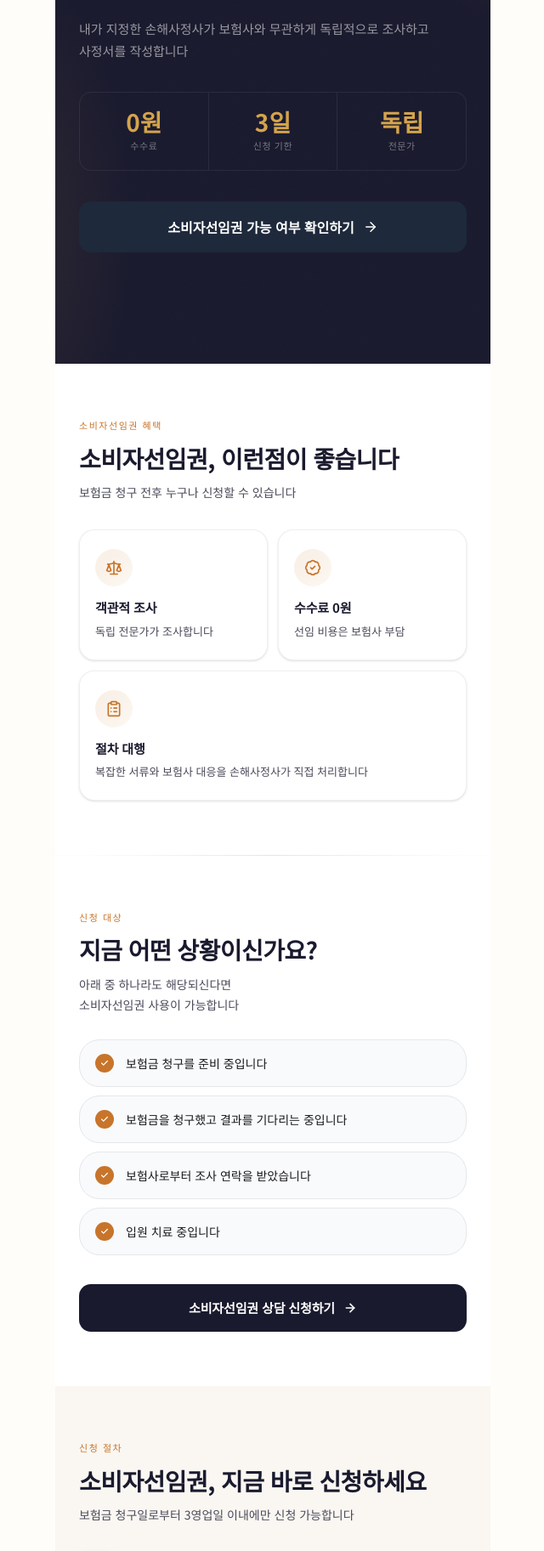
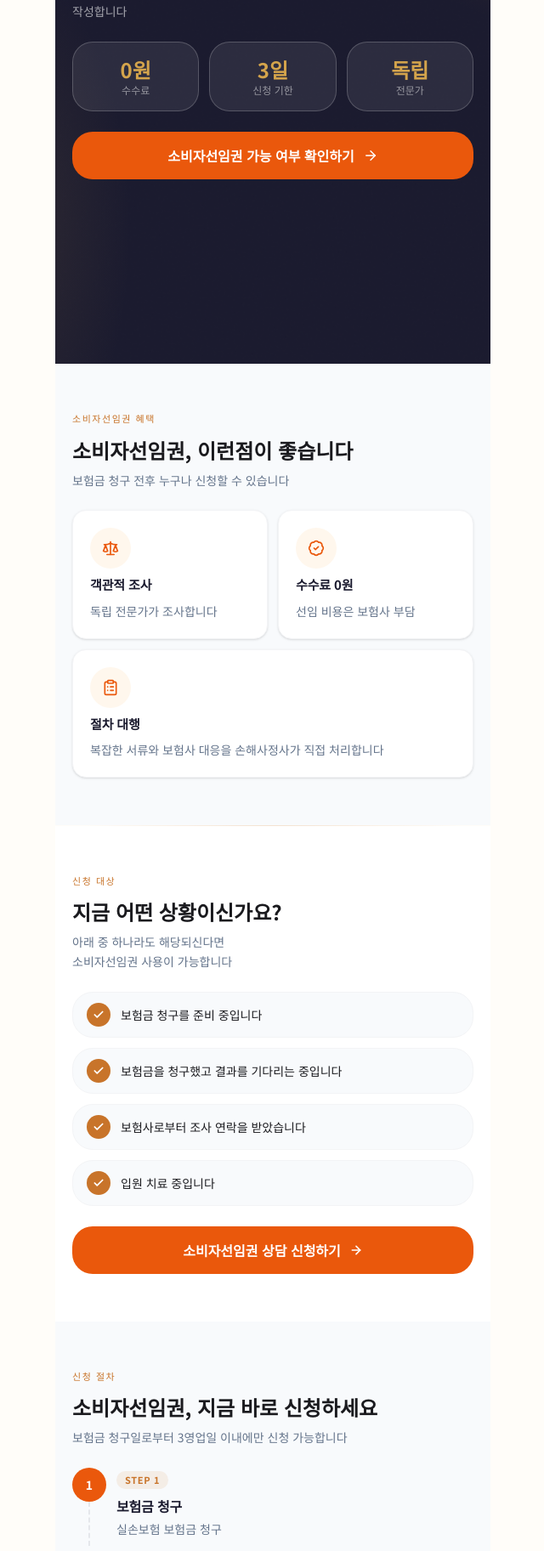
Before and after one commit to giwi-1004/giwi-1004.github.io, a Next.js app: page / in a window 1280 px wide. Shown: the part 372-2197 px from the top of the page at 85% size, without its empty margins (319-959 px from the left). Built offline with nearby package versions, Linux system fonts and the light colour scheme.

Commit message:
모바일(max-w-lg) 섹션 레이아웃 최적화 및 UI 스타일 통일
Co-authored-by: Cursor <cursoragent@cursor.com>

```diff
--- a/components/landing/footer.tsx
+++ b/components/landing/footer.tsx
@@ -1,8 +1,8 @@
 export function Footer() {
   return (
-    <footer>
-      <div className="text-center text-xs leading-[1.8] text-white/35">
-        <strong className="mb-1.5 block text-[13px] text-white/55">
+    <footer className="!px-5 !py-8">
+      <div className="text-center text-xs leading-relaxed text-white/35">
+        <strong className="mb-1 block text-[13px] text-white/55">
           © 2026 소비자선임권 안내
         </strong>
         본 페이지는 소비자선임권 제도를 안내하기 위한 목적으로 제작되었습니다.
--- a/components/landing/hero-section.tsx
+++ b/components/landing/hero-section.tsx
@@ -2,9 +2,12 @@
 
 import { ArrowRight } from "lucide-react"
 
+const statCardClass =
+  "rounded-xl border border-white/20 bg-white/[0.08] px-3 py-4 text-center"
+
 export function HeroSection() {
   return (
-    <section className="relative flex flex-col justify-center overflow-hidden bg-[#1a1a2e]">
+    <section className="relative flex min-h-svh flex-col justify-center overflow-hidden bg-[#1a1a2e] !px-5 !py-14">
       <div
         className="pointer-events-none absolute inset-0"
         aria-hidden
@@ -22,42 +25,45 @@ export function HeroSection() {
       />
 
       <div className="relative z-10 flex flex-col">
-        <span className="hero-animate mb-7 inline-flex w-fit items-center gap-2 rounded-full border border-[rgba(200,116,42,0.3)] bg-[rgba(200,116,42,0.15)] px-3.5 py-1.5 text-[11px] font-medium tracking-[0.12em] text-[#e8913a] uppercase">
+        <span className="hero-animate mb-4 inline-flex w-fit items-center gap-2 rounded-full border border-[rgba(200,116,42,0.3)] bg-[rgba(200,116,42,0.15)] px-3.5 py-1.5 text-[11px] font-medium tracking-[0.12em] text-[#e8913a] uppercase">
           <span className="hero-badge-dot h-1.5 w-1.5 shrink-0 rounded-full bg-[#e8913a]" />
           실손보험 소비자선임권
         </span>
 
-        <h1 className="hero-animate hero-animate-delay-1 text-[clamp(1.875rem,8vw,2.75rem)] leading-[1.25] font-bold tracking-[-0.02em] text-white text-balance break-keep">
+        <h1 className="hero-animate hero-animate-delay-1 text-3xl leading-tight font-bold tracking-[-0.02em] text-white text-balance break-keep">
           보험금 청구 전후,{" "}
           <span className="text-[#d4a44c]">당신에게 권리가 있습니다</span>
         </h1>
 
-        <p className="hero-animate hero-animate-delay-2 mt-4.5 text-[15px] leading-[1.7] font-light text-white/55 break-keep">
+        <p
+          className="hero-animate hero-animate-delay-2 mt-3 text-sm leading-relaxed text-white/60 break-keep"
+          style={{ fontFamily: "'Noto Sans KR', sans-serif" }}
+        >
           내가 지정한 손해사정사가 보험사와 무관하게 독립적으로 조사하고 사정서를
           작성합니다
         </p>
 
-        <div className="hero-animate hero-animate-delay-3 my-9 flex">
-          <div className="flex-1 rounded-l-[14px] border border-white/[0.07] py-5 text-center">
-            <p className="text-[28px] leading-none font-bold text-[#d4a44c]">0원</p>
-            <p className="mt-1.5 text-[11px] tracking-[0.05em] text-white/40">수수료</p>
+        <div className="hero-animate hero-animate-delay-3 mt-6 grid grid-cols-3 gap-3">
+          <div className={statCardClass}>
+            <p className="text-2xl font-bold text-[#D4A44C]">0원</p>
+            <p className="text-xs text-white/50">수수료</p>
           </div>
-          <div className="flex-1 border border-l-0 border-white/[0.07] py-5 text-center">
-            <p className="text-[28px] leading-none font-bold text-[#d4a44c]">3일</p>
-            <p className="mt-1.5 text-[11px] tracking-[0.05em] text-white/40">신청 기한</p>
+          <div className={statCardClass}>
+            <p className="text-2xl font-bold text-[#D4A44C]">3일</p>
+            <p className="text-xs text-white/50">신청 기한</p>
           </div>
-          <div className="flex-1 rounded-r-[14px] border border-l-0 border-white/[0.07] py-5 text-center">
-            <p className="text-[28px] leading-none font-bold text-[#d4a44c]">독립</p>
-            <p className="mt-1.5 text-[11px] tracking-[0.05em] text-white/40">전문가</p>
+          <div className={statCardClass}>
+            <p className="text-2xl font-bold text-[#D4A44C]">독립</p>
+            <p className="text-xs text-white/50">전문가</p>
           </div>
         </div>
 
         <a
           href="#lead-form"
-          className="hero-animate hero-animate-delay-4 flex w-full items-center justify-center gap-2.5 rounded-[14px] bg-[#1E293B] py-4.5 text-base font-bold text-white no-underline transition-opacity hover:opacity-90"
+          className="hero-animate hero-animate-delay-4 mt-6 flex w-full items-center justify-center gap-2.5 rounded-xl bg-[#EA580C] py-4 text-base font-bold text-white no-underline transition-colors hover:bg-[#C2410C]"
         >
           소비자선임권 가능 여부 확인하기
-          <ArrowRight className="h-[18px] w-[18px] shrink-0" aria-hidden />
+          <ArrowRight className="h-[18px] w-[18px] shrink-0 text-white" aria-hidden />
         </a>
       </div>
     </section>
--- a/components/landing/quick-check-section.tsx
+++ b/components/landing/quick-check-section.tsx
@@ -15,31 +15,36 @@ export function QuickCheckSection() {
   const listRef = useReveal<HTMLDivElement>()
 
   return (
-    <section className="bg-white">
+    <section className="bg-white !px-5 !py-14">
       <div ref={headerRef} className="reveal">
         <p className="ds-section-label">신청 대상</p>
-        <h2 className="ds-section-title break-keep">지금 어떤 상황이신가요?</h2>
-        <p className="ds-section-desc break-keep">
+        <h2 className="text-2xl font-bold leading-snug break-keep">지금 어떤 상황이신가요?</h2>
+        <p className="mt-2 text-sm leading-relaxed text-[#64748B] break-keep">
           아래 중 하나라도 해당되신다면
           <br />
           소비자선임권 사용이 가능합니다
         </p>
       </div>
 
-      <div ref={listRef} className="reveal mt-7 flex flex-col gap-2.5">
+      <div ref={listRef} className="reveal mt-6">
+        <div className="space-y-3">
           {CHECKLIST_ITEMS.map((text) => (
             <div
               key={text}
-            className="flex items-center gap-3.5 rounded-xl border border-gray-200 bg-[#F8FAFC] px-4.5 py-4 text-sm font-medium text-[#1a1a1e] break-keep"
+              className="flex items-center gap-3 rounded-xl border border-gray-100 bg-[#F8FAFC] px-4 py-3 text-sm font-medium text-[#1a1a1e] break-keep"
             >
-            <span className="flex h-[22px] w-[22px] shrink-0 items-center justify-center rounded-full bg-[#c8742a]">
-              <Check className="h-2.5 w-2.5 text-white" strokeWidth={3} aria-hidden />
+              <span className="flex h-7 w-7 shrink-0 items-center justify-center rounded-full bg-[#c8742a]">
+                <Check className="h-3.5 w-3.5 text-white" strokeWidth={3} aria-hidden />
               </span>
               {text}
             </div>
           ))}
+        </div>
 
-        <a href="#lead-form" className="ds-btn-secondary mt-6">
+        <a
+          href="#lead-form"
+          className="mt-6 flex w-full items-center justify-center gap-2.5 rounded-xl bg-[#EA580C] py-4 text-base font-bold text-white no-underline hover:bg-[#C2410C]"
+        >
           소비자선임권 상담 신청하기
           <svg
             width="16"
--- a/components/landing/timeline-section.tsx
+++ b/components/landing/timeline-section.tsx
@@ -39,39 +39,39 @@ export function TimelineSection() {
   const stepsRef = useReveal<HTMLDivElement>()
 
   return (
-    <section className="bg-[#faf7f2]">
+    <section className="bg-[#F8FAFC] !px-5 !py-14">
       <div ref={headerRef} className="reveal">
         <p className="ds-section-label">신청 절차</p>
-        <h2 className="ds-section-title break-keep">
+        <h2 className="text-2xl font-bold leading-snug break-keep">
           소비자선임권, 지금 바로 신청하세요
         </h2>
-        <p className="ds-section-desc break-keep">
+        <p className="mt-2 text-sm leading-relaxed text-[#64748B] break-keep">
           보험금 청구일로부터 3영업일 이내에만 신청 가능합니다
         </p>
       </div>
 
-      <div ref={stepsRef} className="reveal mt-8 flex flex-col">
+      <div ref={stepsRef} className="reveal mt-6 space-y-6">
         {STEPS.map((step, index) => {
           const isLast = index === STEPS.length - 1
           return (
-            <div key={step.title} className="flex gap-5 pb-7 last:pb-0">
-              <div className="flex shrink-0 flex-col items-center">
-                <div className="flex h-10 w-10 shrink-0 items-center justify-center rounded-full bg-[#EA580C] text-sm font-bold text-white shadow-[0_4px_16px_rgba(234,88,12,0.15)]">
+            <div key={step.title} className="flex items-start gap-3">
+              <div className="flex shrink-0 flex-col items-center self-stretch">
+                <div className="flex h-10 w-10 shrink-0 items-center justify-center rounded-full bg-[#EA580C] text-sm font-bold text-white">
                   {step.step}
                 </div>
                 {!isLast ? (
                   <div
-                    className="mt-1.5 w-px flex-1 bg-gradient-to-b from-[rgba(200,116,42,0.3)] to-[rgba(200,116,42,0.05)]"
+                    className="min-h-[52px] w-0 flex-1 border-l-2 border-dashed border-gray-200"
                     aria-hidden
                   />
                 ) : null}
               </div>
-              <div className="pt-2">
+              <div>
                 <span
                   className={cn(
                     "mb-2 inline-block rounded-full px-2.5 py-0.5 text-[11px] font-bold tracking-[0.06em]",
                     step.tagHighlight
-                      ? "bg-[rgba(255,100,0,0.1)] text-[#e05a00]"
+                      ? "bg-[#EA580C] text-white"
                       : "bg-[rgba(200,116,42,0.1)] text-[#c8742a]"
                   )}
                 >
@@ -80,7 +80,7 @@ export function TimelineSection() {
                 <h3 className="text-base font-bold tracking-[-0.01em] text-[#1a1a2e] break-keep">
                   {step.title}
                 </h3>
-                <p className="mt-1 text-[13px] leading-[1.6] text-[#4a4a5a] break-keep">
+                <p className="mt-1 text-sm leading-relaxed text-[#64748B] break-keep">
                   {step.description}
                 </p>
               </div>
--- a/components/landing/why-consumer-rights-section.tsx
+++ b/components/landing/why-consumer-rights-section.tsx
@@ -30,7 +30,7 @@ const CARD_BOTTOM: {
 }
 
 const cardClass =
-  "rounded-[18px] border border-black/[0.06] bg-white p-[22px_18px] shadow-sm transition-[transform,box-shadow] duration-250 hover:-translate-y-[3px] hover:shadow-md"
+  "h-full rounded-2xl border border-gray-100 bg-white p-5 shadow-sm"
 
 function BenefitCard({
   Icon,
@@ -45,13 +45,15 @@ function BenefitCard({
 }) {
   return (
     <div className={cn(cardClass, className)}>
-      <div className="mb-3.5 flex h-11 w-11 items-center justify-center rounded-xl bg-gradient-to-br from-[rgba(200,116,42,0.12)] to-[rgba(212,164,76,0.08)]">
-        <Icon className="h-5 w-5 text-[#c8742a]" aria-hidden />
+      <div className="space-y-2">
+        <div className="flex h-12 w-12 items-center justify-center rounded-full bg-[#FFF7ED] p-3">
+          <Icon className="h-5 w-5 text-[#EA580C]" aria-hidden />
+        </div>
+        <h3 className="text-[15px] font-bold tracking-[-0.01em] text-[#1a1a2e] break-keep">
+          {title}
+        </h3>
+        <p className="text-sm leading-relaxed text-[#64748B] break-keep">{description}</p>
       </div>
-      <h3 className="mb-1.5 text-[15px] font-bold tracking-[-0.01em] text-[#1a1a2e] break-keep">
-        {title}
-      </h3>
-      <p className="text-[13px] leading-[1.6] text-[#4a4a5a] break-keep">{description}</p>
     </div>
   )
 }
@@ -61,26 +63,32 @@ export function WhyConsumerRightsSection() {
   const gridRef = useReveal<HTMLDivElement>()
 
   return (
-    <section className="bg-white">
+    <section className="bg-[#F8FAFC] !px-5 !py-14">
       <div ref={headerRef} className="reveal">
         <p className="ds-section-label">소비자선임권 혜택</p>
-        <h2 className="ds-section-title break-keep">
+        <h2 className="text-2xl font-bold leading-snug break-keep">
           소비자선임권, 이런점이 좋습니다
         </h2>
-        <p className="ds-section-desc break-keep">
+        <p className="mt-2 text-sm leading-relaxed text-[#64748B] break-keep">
           보험금 청구 전후 누구나 신청할 수 있습니다
         </p>
       </div>
 
-      <div ref={gridRef} className="reveal mt-8 grid grid-cols-2 gap-3">
+      <div ref={gridRef} className="reveal mt-6 grid grid-cols-2 items-stretch gap-3">
         {CARDS_TOP.map(({ Icon, title, description }) => (
-          <BenefitCard key={title} Icon={Icon} title={title} description={description} />
+          <BenefitCard
+            key={title}
+            Icon={Icon}
+            title={title}
+            description={description}
+            className="h-full"
+          />
         ))}
         <BenefitCard
           Icon={CARD_BOTTOM.Icon}
           title={CARD_BOTTOM.title}
           description={CARD_BOTTOM.description}
-          className="col-span-2"
+          className="col-span-2 h-full"
         />
       </div>
     </section>
```
Also changed, not shown: components/landing/expert-section.tsx (+18 -23 lines), components/landing/kakao-section.tsx (+7 -7 lines), components/landing/lead-form-section.tsx (+24 -21 lines). Lines whose indentation alone changed are shown as unchanged.
